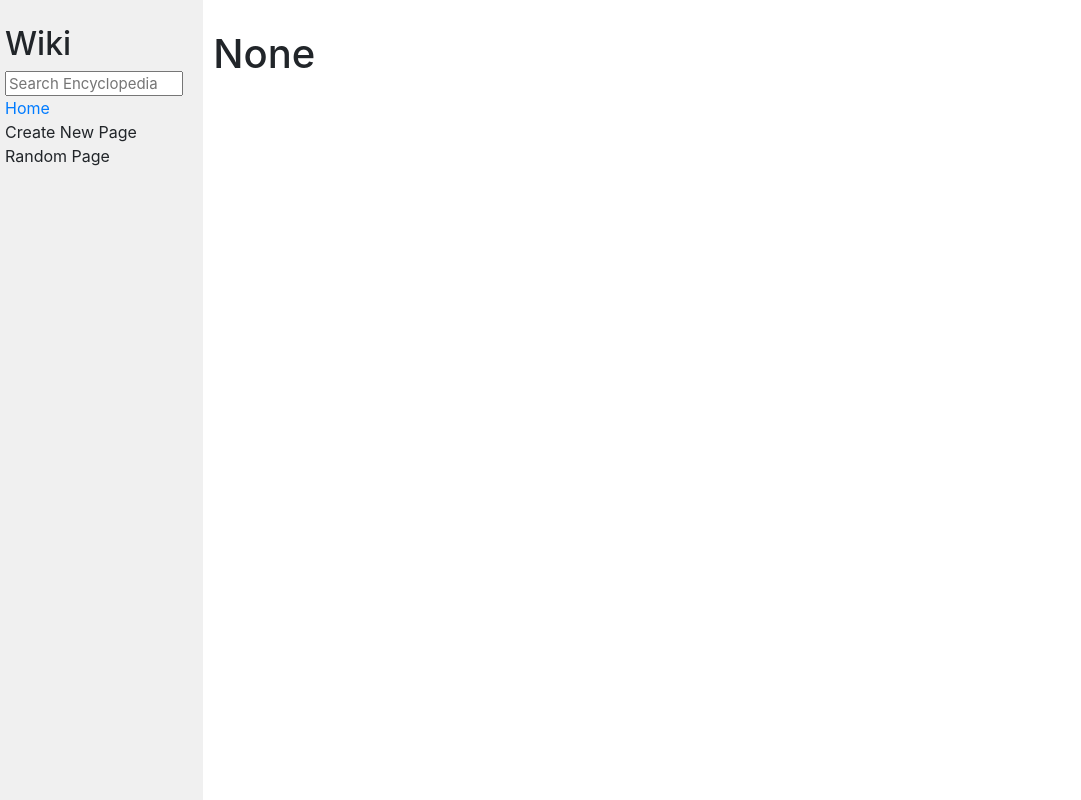
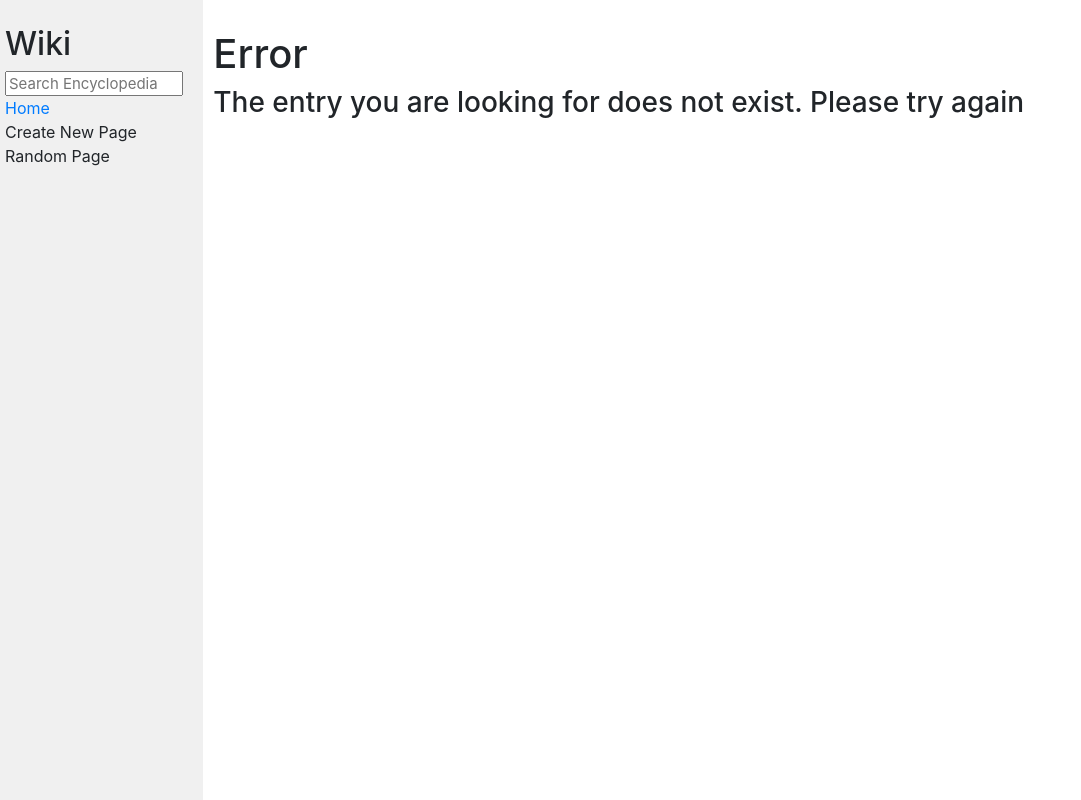
Before and after one commit to bitTorin/wiki, a Django app: page /1 in a window 1280 px wide. Shown: the whole page, without its empty margins (0-1081 px from the left). Run offline with Django 3.2, Linux system fonts and the light colour scheme; some libraries are stand-ins or nearby versions.

Commit message:
display error when content not found

```diff
--- a/encyclopedia/templates/encyclopedia/entry.html
+++ b/encyclopedia/templates/encyclopedia/entry.html
@@ -5,6 +5,10 @@
 {% endblock %}
 
 {% block body %}
+  {% if content != None %}
     <h1>{{ content }}</h1>
-
+  {% else %}
+    <h1>Error</h1>
+    <h3>The entry you are looking for does not exist. Please try again</h3>
+  {% endif %}
 {% endblock %}
```
